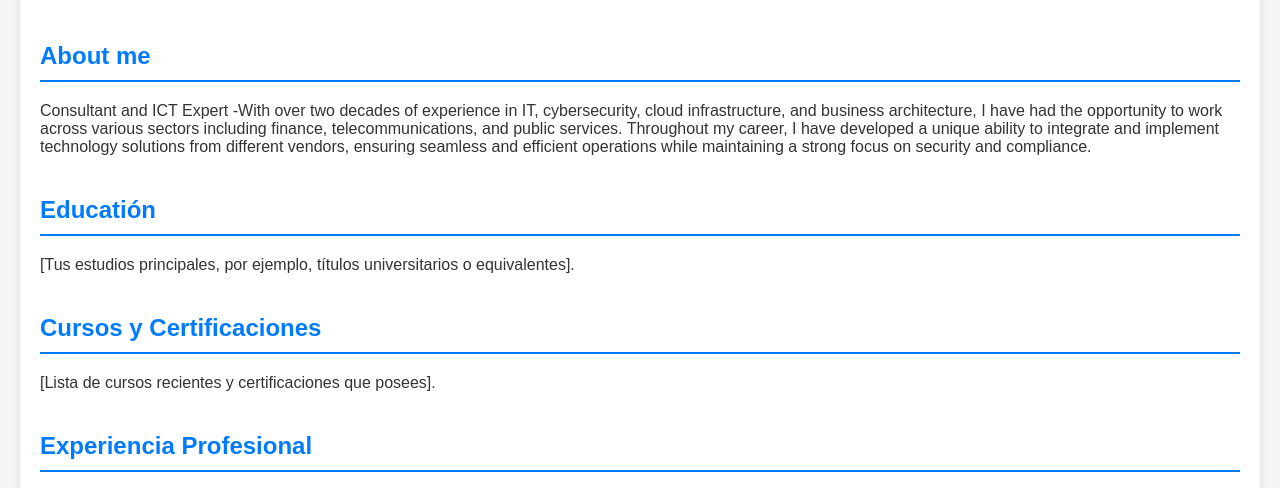
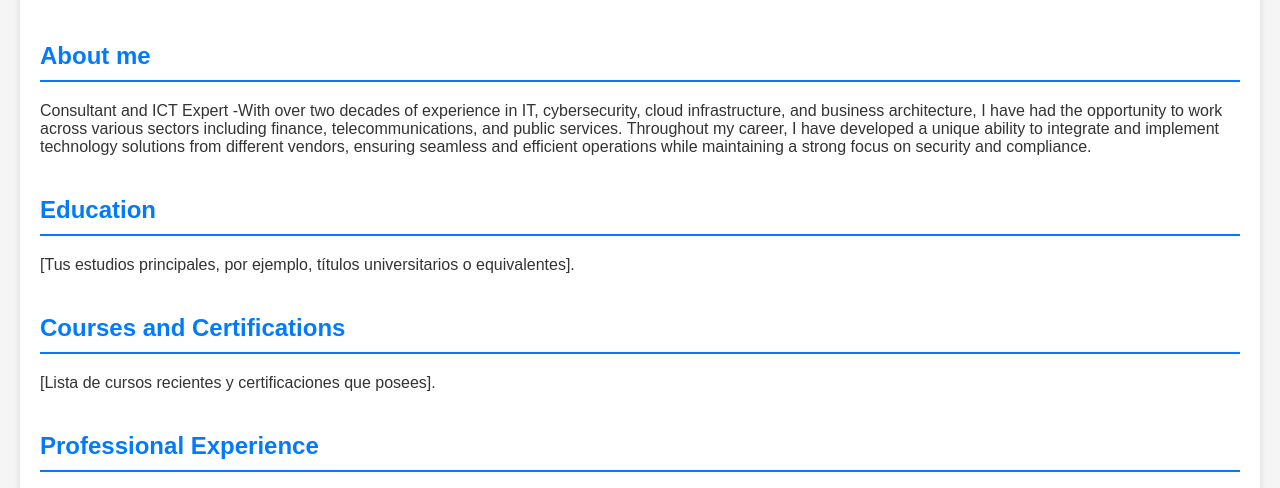
Before and after one commit to hvecino21/hvecino21.github.io, a plain HTML site: page index.html in a window 1280 px wide. Shown: the part 312-800 px from the top of the page. Drawn offline with Linux system fonts and the light colour scheme; files whose address does not match are found by name.

Commit message:
decima
decima

```diff
--- a/index.html
+++ b/index.html
@@ -119,17 +119,17 @@
         </section>
 
         <section>
-            <h2>Educatión</h2>
+            <h2>Education</h2>
             <p>[Tus estudios principales, por ejemplo, títulos universitarios o equivalentes].</p>
         </section>
 
         <section>
-            <h2>Cursos y Certificaciones</h2>
+            <h2>Courses and Certifications</h2>
             <p>[Lista de cursos recientes y certificaciones que posees].</p>
         </section>
 
         <section>
-            <h2>Experiencia Profesional</h2>
+            <h2>Professional Experience</h2>
             <table>
                 <thead>
                     <tr>
```
